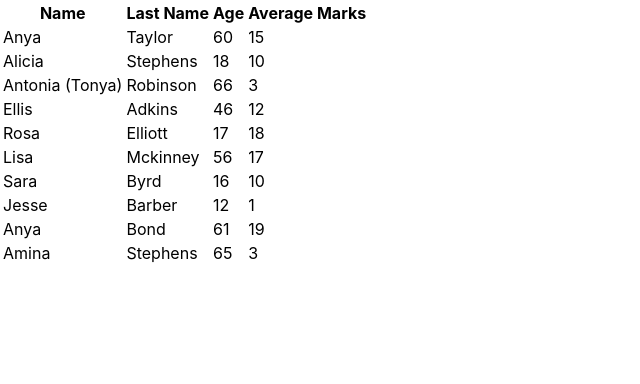
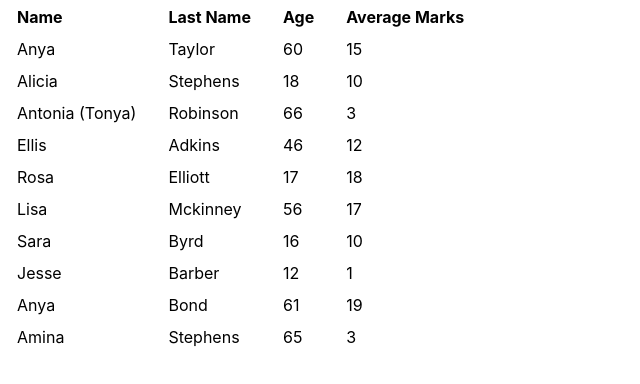
Before and after one commit to aghArdeshir/react-geereed, a React (Create React App) app: page / in a window 1280 px wide. Shown: the top 384 px of the page, without its empty margins (0-640 px from the left). Built offline with nearby package versions, Linux system fonts and the light colour scheme.

Commit message:
minor styling

```diff
--- a/src/ReactGeereed.tsx
+++ b/src/ReactGeereed.tsx
@@ -4,7 +4,7 @@
 function ReactGeereed(props: IReactGeereedProps) {
   const { columns, items } = props;
   return (
-    <table>
+    <table className="react-geereed">
       <thead>
         <tr>
           {columns.map((column: IGeereedColumn) => <th key={column.key}>{column.title || column.key}</th>)}
--- a/src/index.css
+++ b/src/index.css
@@ -1,13 +1,20 @@
 body {
   margin: 0;
-  font-family: -apple-system, BlinkMacSystemFont, 'Segoe UI', 'Roboto', 'Oxygen',
-    'Ubuntu', 'Cantarell', 'Fira Sans', 'Droid Sans', 'Helvetica Neue',
-    sans-serif;
+  font-family: -apple-system, BlinkMacSystemFont, 'Segoe UI', 'Roboto', 'Oxygen', 'Ubuntu', 'Cantarell', 'Fira Sans', 'Droid Sans', 'Helvetica Neue', sans-serif;
   -webkit-font-smoothing: antialiased;
   -moz-osx-font-smoothing: grayscale;
 }
 
 code {
-  font-family: source-code-pro, Menlo, Monaco, Consolas, 'Courier New',
-    monospace;
+  font-family: source-code-pro, Menlo, Monaco, Consolas, 'Courier New', monospace;
 }
+
+/* ReactGeereed */
+
+.react-geereed {
+  text-align: left;
+}
+
+.react-geereed th, .react-geereed td {
+  padding: 5px 15px;
+}
```
